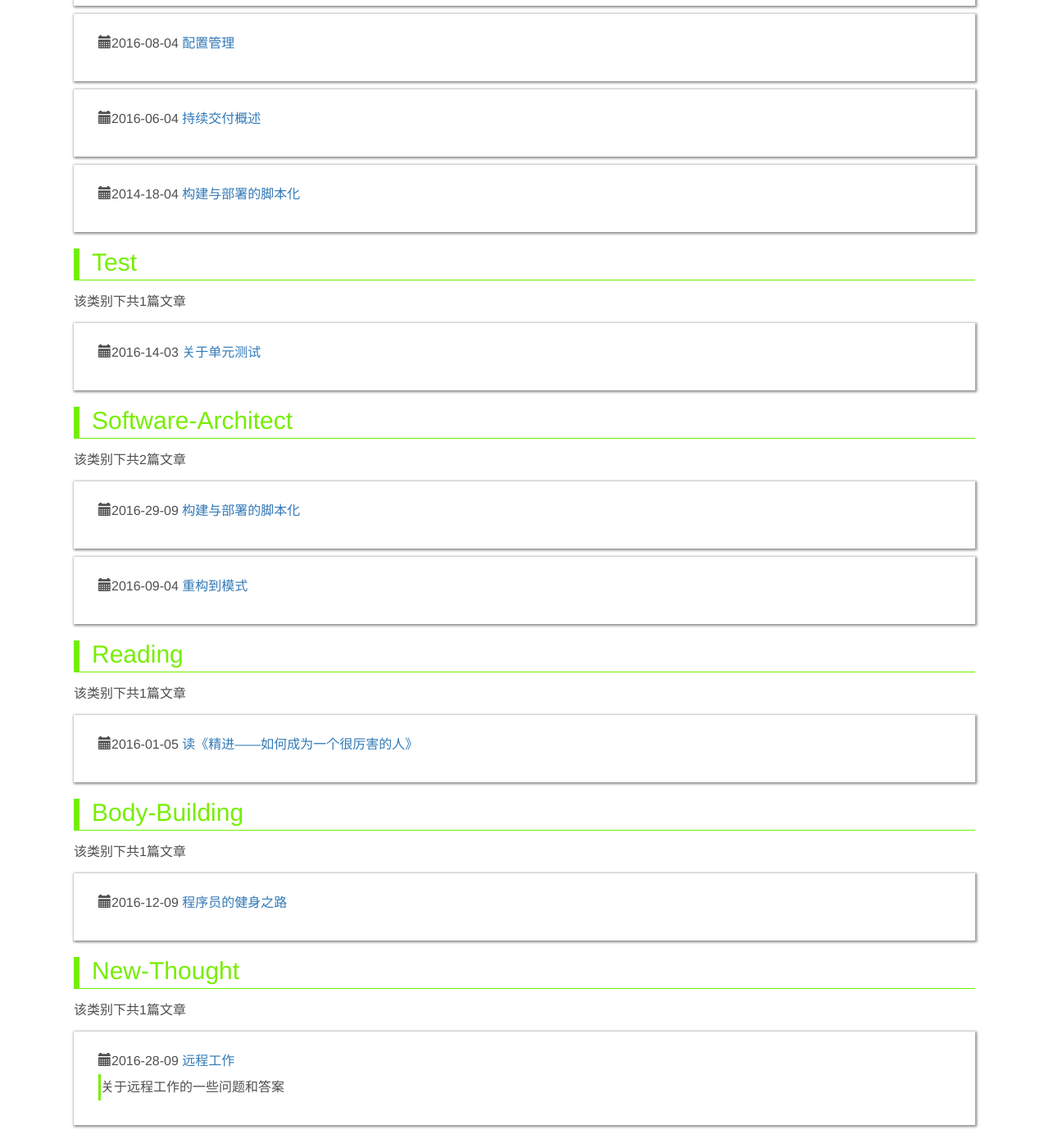
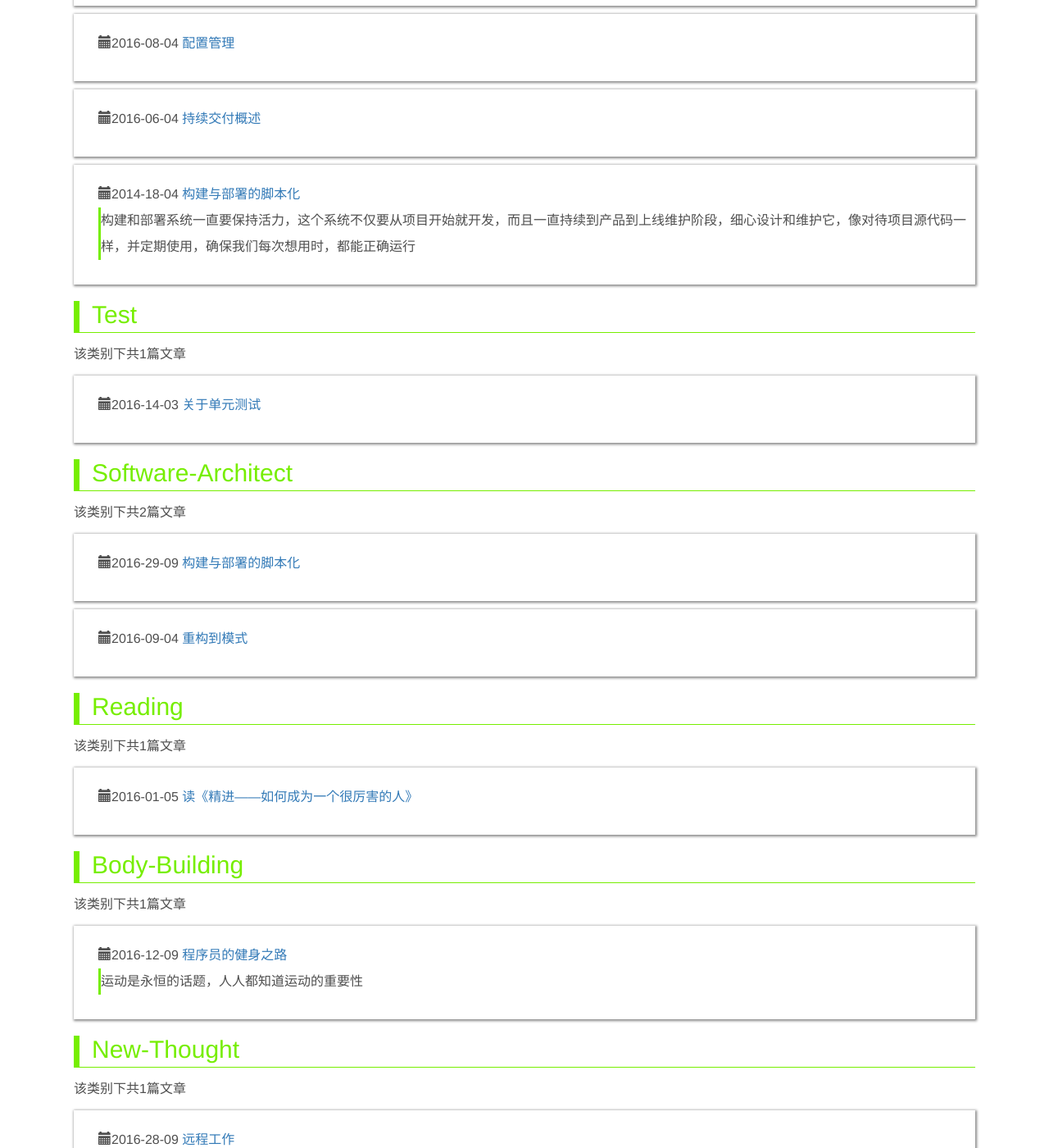
Before and after one commit to ronniewang/ronniewang.github.io, a Jekyll site: the page built from index.html, in a window 1280 px wide and 1400 px high, scrolled down 910 px. Shown: the whole window at 82% size. Built offline with Jekyll 4.4.1, drawn with Linux system fonts in a browser that asks for light colours.

Commit message:
Add some description

```diff
--- a/_posts/2014-04-18-continuous-delivery-06.md
+++ b/_posts/2014-04-18-continuous-delivery-06.md
@@ -2,6 +2,7 @@
 layout: default
 title: 构建与部署的脚本化
 category: Continuous-Delivery
+description: 构建和部署系统一直要保持活力，这个系统不仅要从项目开始就开发，而且一直持续到产品到上线维护阶段，细心设计和维护它，像对待项目源代码一样，并定期使用，确保我们每次想用时，都能正确运行
 ---
 
 # 第六章 构建与部署的脚本化
--- a/_posts/2016-09-12-body-building.md
+++ b/_posts/2016-09-12-body-building.md
@@ -2,6 +2,7 @@
 layout: default
 title: 程序员的健身之路
 category: Body-Building
+description: 运动是永恒的话题，人人都知道运动的重要性
 ---
 
 <h2>{{ page.title }}</h2>
```
